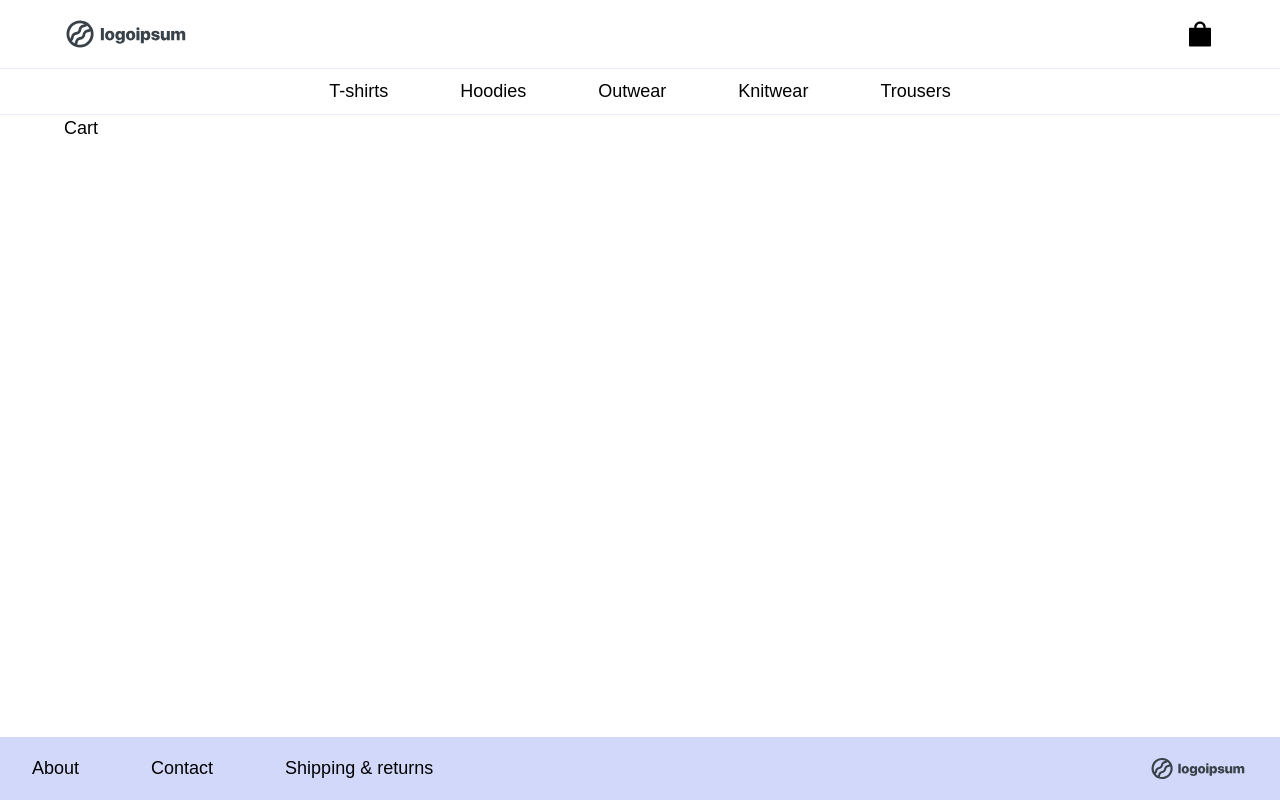
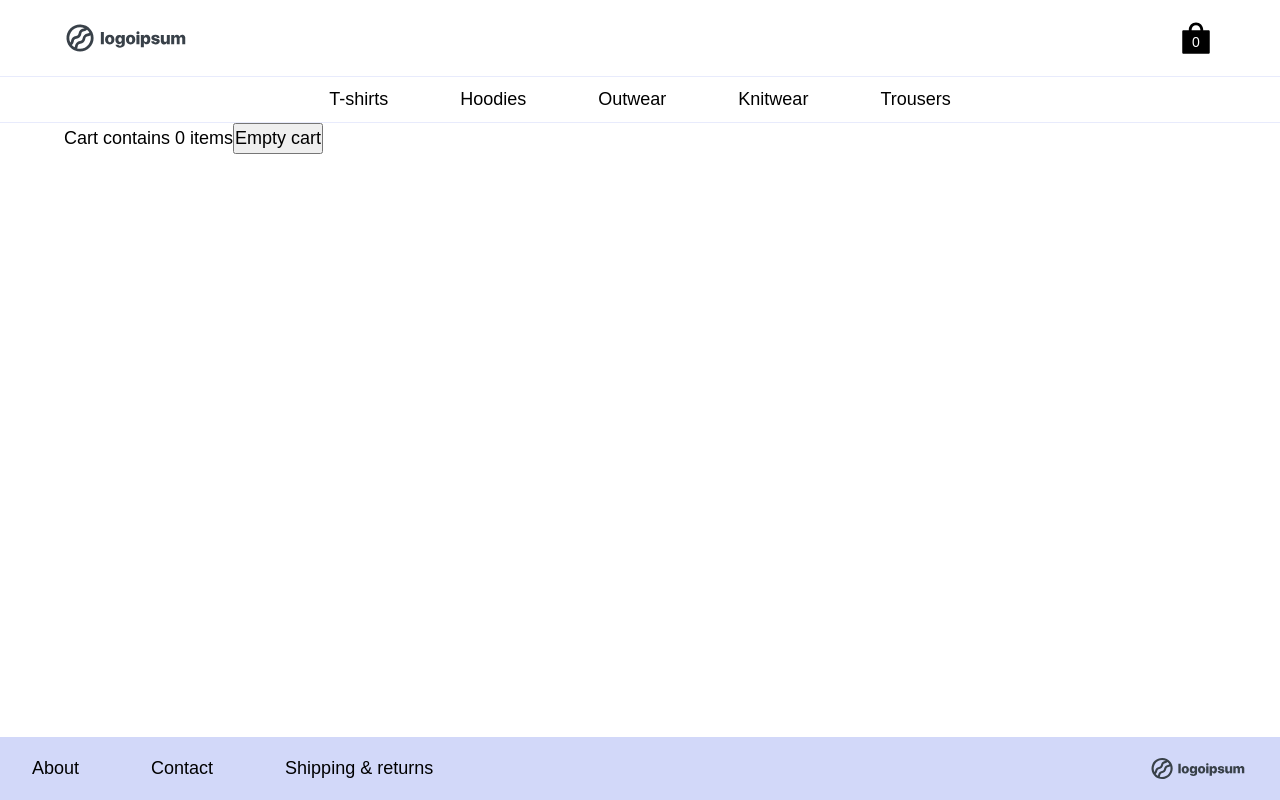
Before and after one commit to kriseliassen/frend-webshop, a React (Create React App) app: page /cart in a window 1280 px wide. Built offline with nearby package versions, Linux system fonts and the light colour scheme.

Commit message:
Added basic 'add to cart' functionality + empty cart functionality

```diff
--- a/src/App.js
+++ b/src/App.js
@@ -13,16 +13,21 @@ const App = () => {
 
 	const addToCart = (product) => {
 		console.log("added to cart", product);
-		// ADD TO CART-STATE
+		setCartContent((cartContent) => [...cartContent, product]);
 	};
 
 	return (
 		<Router>
 			<div className="App">
-				<Navbar />
+				<Navbar cartItems={cartContent.length} />
 				<Routes>
 					<Route path="/" element={<Home />} />
-					<Route path="/cart" element={<Cart cartContent={cartContent} />} />
+					<Route
+						path="/cart"
+						element={
+							<Cart cartContent={cartContent} setCartContent={setCartContent} />
+						}
+					/>
 					<Route path="/category/:name" element={<Category />} />
 					<Route
 						path="/products/:id"
--- a/src/components/Navbar.jsx
+++ b/src/components/Navbar.jsx
@@ -3,7 +3,7 @@ import { Link, useNavigate } from "react-router-dom";
 import { AiFillShopping } from "react-icons/ai";
 import "../styles/Navbar.css";
 
-const Navbar = () => {
+const Navbar = ({ cartItems }) => {
 	const navigate = useNavigate();
 
 	return (
@@ -35,6 +35,7 @@ const Navbar = () => {
 					<li className="nav__item nav__item--cart">
 						<Link to="/cart">
 							<AiFillShopping />
+							<span className="nav__item--badge">{cartItems}</span>
 						</Link>
 					</li>
 				</ul>
--- a/src/pages/Cart.jsx
+++ b/src/pages/Cart.jsx
@@ -1,7 +1,12 @@
 import React from "react";
 
-const Cart = () => {
-	return <div className="container">Cart</div>;
+const Cart = ({ cartContent, setCartContent }) => {
+	return (
+		<div className="container">
+			Cart contains {cartContent.length} items
+			<button onClick={() => setCartContent([])}>Empty cart</button>
+		</div>
+	);
 };
 
 export default Cart;
--- a/src/pages/Product.jsx
+++ b/src/pages/Product.jsx
@@ -2,6 +2,7 @@ import React, { useState, useEffect } from "react";
 import { useParams } from "react-router-dom";
 import { useQuery } from "react-query";
 import { getProduct } from "../api.js";
+import "../styles/Product.css";
 
 const Product = ({ addToCart }) => {
 	const [selectedVariant, setSelectedVariant] = useState(null);
@@ -48,11 +49,22 @@ const Product = ({ addToCart }) => {
 						{data.variants.length > 1 && (
 							<div>
 								{data.variants.map((variant) => (
-									<div key={variant.name}>{variant.name}</div>
+									<button
+										key={variant.name}
+										onClick={() => setSelectedVariant(variant)}
+										className="Product__variant"
+									>
+										<img
+											src={variant.image}
+											alt={variant.name}
+											className="Product__img--thumbnail"
+										/>
+									</button>
 								))}
 							</div>
 						)}
 						<button
+							className="btn btn--cart"
 							onClick={() =>
 								addToCart({
 									id: data.id,
--- a/src/styles/Footer.css
+++ b/src/styles/Footer.css
@@ -1,5 +1,5 @@
 .footer {
-	position: fixed;
+	position: absolute;
 	bottom: 0;
 	width: 100%;
 	display: flex;
--- a/src/styles/Navbar.css
+++ b/src/styles/Navbar.css
@@ -35,5 +35,16 @@
 }
 
 .nav__item--cart {
-	font-size: 2rem;
+	font-size: 2.5rem;
+	position: relative;
 }
+
+.nav__item--badge {
+	position: absolute;
+	top: 50%;
+	left: 50%;
+	transform: translate(-50%, -30%);
+	color: white;
+	font-size: var(--fs-200);
+	font-weight: 200;
+}
--- /dev/null
+++ b/src/styles/Product.css
@@ -0,0 +1,8 @@
+.Product__variant:hover {
+	cursor: pointer;
+}
+
+.Product__img--thumbnail {
+	width: 50px;
+	object-fit: cover;
+}
```
